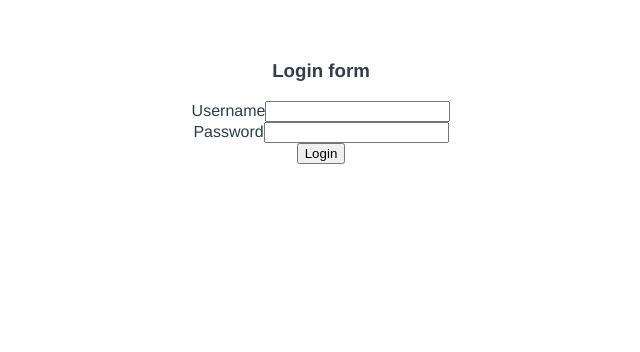
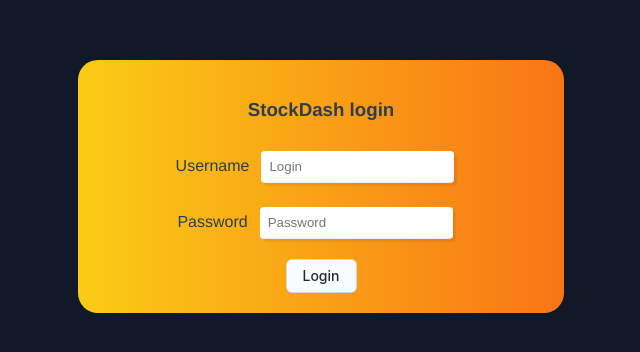
Before and after one commit to piotrswiecik/stockdash, a Vue app in the folder client/: page /login in a window 1280 px wide. Shown: the top 352 px of the page, without its empty margins (319-959 px from the left). Built offline with nearby package versions, Linux system fonts and the light colour scheme.

Commit message:
initial login page css styling

```diff
--- a/client/src/App.vue
+++ b/client/src/App.vue
@@ -18,4 +18,8 @@ export default {
   color: #2c3e50;
   margin-top: 60px;
 }
+
+html {
+  background-color: #111827;
+}
 </style>
--- a/client/src/components/layout/LoginForm.vue
+++ b/client/src/components/layout/LoginForm.vue
@@ -1,18 +1,24 @@
 <template>
   <form @submit.prevent @keydown.enter="login">
-    <h3>Login form</h3>
+    <h3>StockDash login</h3>
     <div class="form-control">
       <label for="username">Username</label>
-      <input type="text" id="username" name="username" v-model.trim="enteredUsername" @blur="validateField">
-      <p class="validation-error" v-if="!enteredUsernameValid">Username must not be blank</p>
+      <input type="text" id="username" name="username" v-model.trim="enteredUsername" @blur="validateField"
+      placeholder="Login">
     </div>
     <div class="form-control">
       <label for="password">Password</label>
-      <input type="password" id="password" name="password" v-model.trim="enteredPassword" @blur="validateField">
-      <p class="validation-error" v-if="!enteredPasswordValid">Password must contain at least 8 characters</p>
+      <input type="password" id="password" name="password" v-model.trim="enteredPassword" @blur="validateField"
+      placeholder="Password">
     </div>
-    <button type="button" name="login-submit" @click="login">Login</button>
+    <button class="login-button" type="button" name="login-submit" @click="login">Login</button>
   </form>
+  <div class="validation-error" v-if="!enteredUsernameValid">
+    <p>Username must not be blank</p>
+  </div>
+  <div class="validation-error" v-if="!enteredPasswordValid">
+    <p>Password must contain at least 8 characters</p>
+  </div>
   <div class="login-error" v-if="loginError">
     <p>{{ this.loginError }}</p>
   </div>
@@ -70,6 +76,22 @@ export default {
 </script>
 
 <style scoped>
+form {
+  background: rgb(250,204,21);
+  background: linear-gradient(90deg, rgba(250,204,21,1) 0%, rgba(249,117,22,1) 100%);
+  border-radius: 20px;
+  padding: 20px;
+}
+
+input {
+  padding: 8px;
+  margin: 12px;
+  border:0;
+  border-bottom:1px solid #eee;
+  border-radius: 4px;
+  box-shadow: 3px 3px 2px rgba(0,0,0,0.07);;
+}
+
 .validation-error {
   color: red;
 }
@@ -77,4 +99,62 @@ export default {
 .login-error {
   color: red;
 }
+
+.login-button {
+  appearance: none;
+  background-color: #FAFBFC;
+  border: 1px solid rgba(27, 31, 35, 0.15);
+  border-radius: 6px;
+  box-shadow: rgba(27, 31, 35, 0.04) 0 1px 0, rgba(255, 255, 255, 0.25) 0 1px 0 inset;
+  box-sizing: border-box;
+  color: #24292E;
+  cursor: pointer;
+  display: inline-block;
+  font-family: -apple-system, system-ui, "Segoe UI", Helvetica, Arial, sans-serif, "Apple Color Emoji", "Segoe UI Emoji";
+  font-size: 14px;
+  font-weight: 500;
+  line-height: 20px;
+  list-style: none;
+  margin-top: 8px;
+  padding: 6px 16px;
+  position: relative;
+  transition: background-color 0.2s cubic-bezier(0.3, 0, 0.5, 1);
+  user-select: none;
+  -webkit-user-select: none;
+  touch-action: manipulation;
+  vertical-align: middle;
+  white-space: nowrap;
+  word-wrap: break-word;
+}
+
+.login-button:hover {
+  background-color: #F3F4F6;
+  text-decoration: none;
+  transition-duration: 0.1s;
+}
+
+.login-button:disabled {
+  background-color: #FAFBFC;
+  border-color: rgba(27, 31, 35, 0.15);
+  color: #959DA5;
+  cursor: default;
+}
+
+.login-button:active {
+  background-color: #EDEFF2;
+  box-shadow: rgba(225, 228, 232, 0.2) 0 1px 0 inset;
+  transition: none 0s;
+}
+
+.login-button:focus {
+  outline: 1px transparent;
+}
+
+.login-button:before {
+  display: none;
+}
+
+.login-button::-webkit-details-marker {
+  display: none;
+}
 </style>
--- a/client/src/pages/LoginPage.vue
+++ b/client/src/pages/LoginPage.vue
@@ -1,5 +1,9 @@
 <template>
-  <login-form></login-form>
+  <div class="container">
+    <div class="filler"></div>
+    <div class="form-box"><login-form></login-form></div>
+    <div class="filler"></div>
+  </div>
 </template>
 
 <script>
@@ -12,5 +16,17 @@ export default {
 </script>
 
 <style scoped>
+.container {
+  display: flex;
+  align-self: center;
+  align-content: center;
+}
 
+.filler {
+  flex-grow: 5;
+}
+
+.form-box {
+  flex-grow: 2;
+}
 </style>
```
